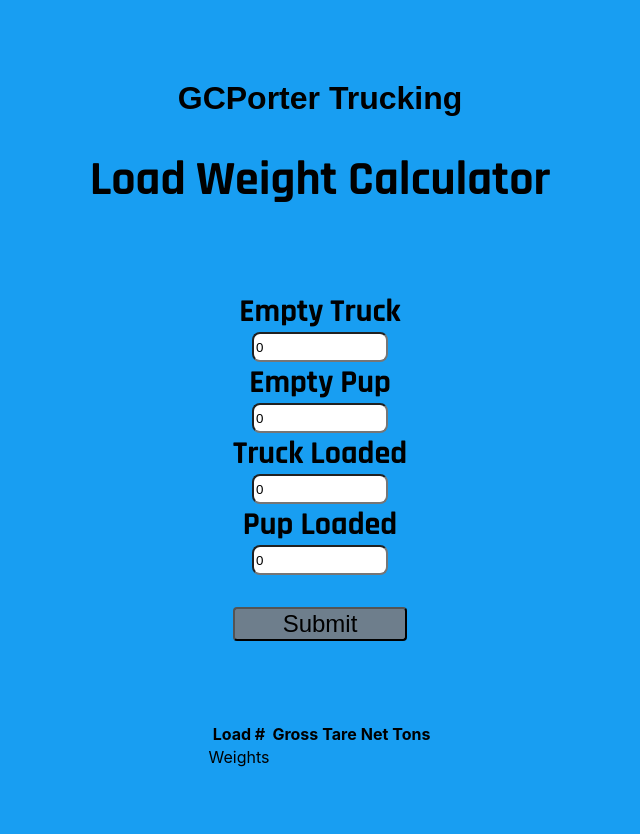
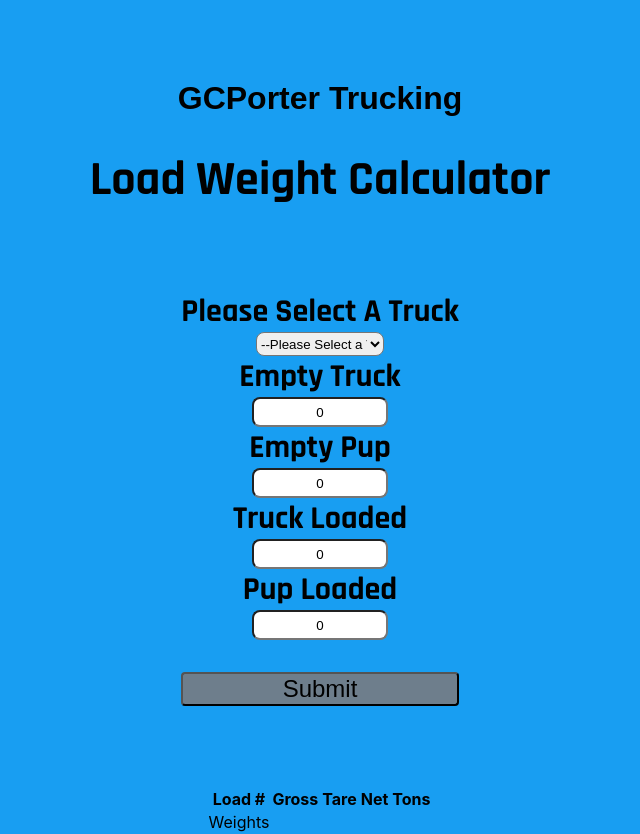
Before and after one commit to TandiweP/scales, a React (Create React App) app: page / in a window 1280 px wide. Shown: the whole page, without its empty margins (320-960 px from the left). Before the commit the page ends 800 px from the top, so only its background shows below. Built offline with nearby package versions, Linux system fonts and the light colour scheme; a web font is replaced by a local one.

Commit message:
truck selections

```diff
--- a/src/App.css
+++ b/src/App.css
@@ -72,9 +72,11 @@
   font-size: 1.5rem;
 }
 
-input {
+input,
+select {
   border-radius: 0.5rem;
   height: 3vh;
   max-width: 10vw;
   align-self: center;
+  text-align: center;
 }
--- a/src/components/CalcWeights.js
+++ b/src/components/CalcWeights.js
@@ -73,6 +73,19 @@
 return (
 
     <form className="form" type = "submit" onSubmit = {handleSubmit}>
+        <label for="truck">Please Select A Truck </label>
+        <select name="truck" id="truck">
+            <option value="example">--Please Select a Vehicle--</option>
+            <option value="2">#2</option>
+            <option value="10">#10</option>
+            <option value="14">#14</option>
+            <option value="15">Dino</option>
+            <option value="16">#16</option>
+            <option value="18">#18</option>
+            <option value="flatbed">Flatbed With 5th Wheel</option>
+
+        </select>
+
         <label>Empty Truck</label>
         <input
             className="empty-truck"
```
